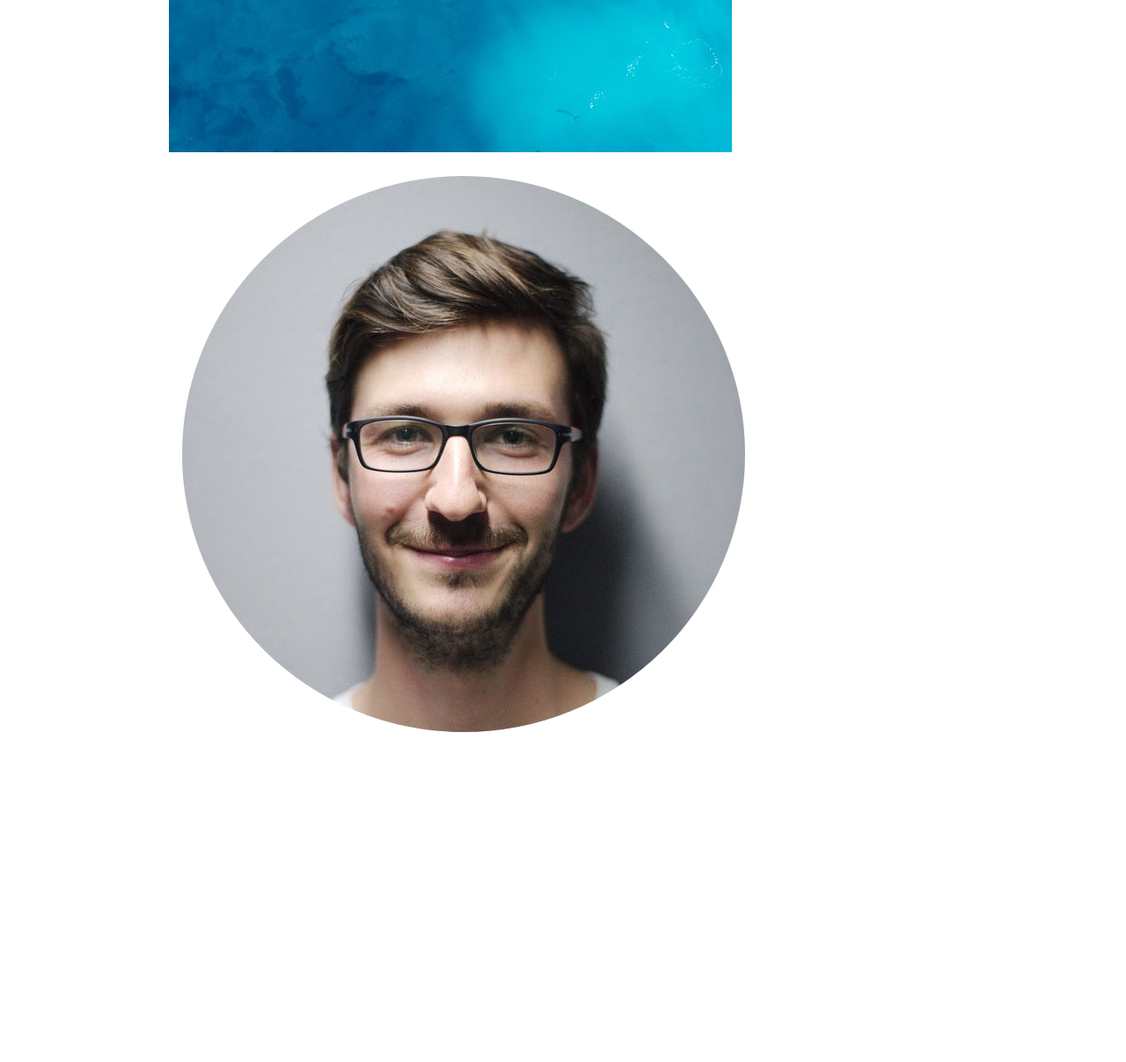
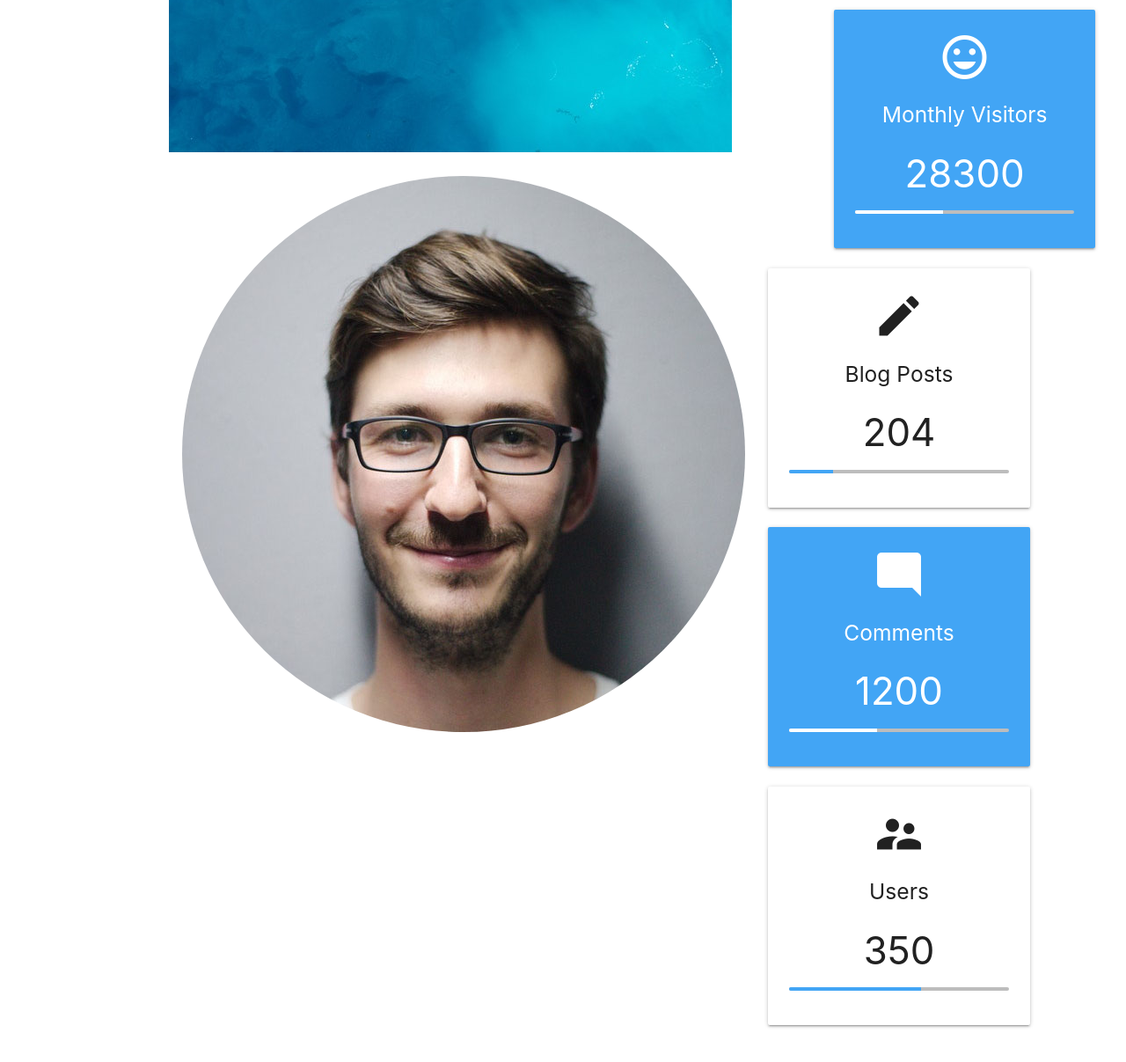
Before and after one commit to tertiussc/madmin, a plain HTML site: page index.html in a window 1280 px wide. Shown: the part 317-1524 px from the top of the page at 88% size. Before the commit the page ends 1304 px from the top, so only its background shows below. Drawn offline with nearby package versions, Linux system fonts and the light colour scheme.

Commit message:
Completyed Stats section and loader and preloader

```diff
--- a/css/main.css
+++ b/css/main.css
@@ -0,0 +1,5 @@
+.loader {
+    position: absolute;
+    top: 50%;
+    left: 47%;
+}
--- a/index.html
+++ b/index.html
@@ -56,7 +56,7 @@
                         <div class="divider"></div>
                     </li>
                     <li>
-                        <a href="#" class="subheader">Account Controls</a>
+                        <a href="#" class="subheader center">Account Controls</a>
                     </li>
                     <li>
                         <a href="login.html" class="waves-effect">logout</a>
@@ -67,7 +67,65 @@
         </div>
         </div>
     </nav>
-
+    <!-- Section: Stats -->
+    <section class="section section-stats">
+        <div class="row">
+            <div class="col s12 m6 l3">
+                <div class="card-panel blue lighten-1 white-text center">
+                    <i class="material-icons medium">insert_emoticon</i>
+                    <h5>Monthly Visitors</h5>
+                    <h3 class="count">28300</h3>
+                    <div class="progress grey lighten-1">
+                        <div class="determinate white" style="width: 40%;"></div>
+                    </div>
+                </div>
+            </div>
+            <div class="col s12 m6 l3">
+                <div class="card-panel center">
+                    <i class="material-icons medium">mode_edit</i>
+                    <h5>Blog Posts</h5>
+                    <h3 class="count">204</h3>
+                    <div class="progress grey lighten-1">
+                        <div class="determinate blue lighten-1" style="width: 20%;"></div>
+                    </div>
+                </div>
+            </div>
+            <div class="col s12 m6 l3">
+                <div class="card-panel blue lighten-1 white-text center">
+                    <i class="material-icons medium">mode_comment</i>
+                    <h5>Comments</h5>
+                    <h3 class="count">1200</h3>
+                    <div class="progress grey lighten-1">
+                        <div class="determinate white" style="width: 40%;"></div>
+                    </div>
+                </div>
+            </div>
+            <div class="col s12 m6 l3">
+                <div class="card-panel center">
+                    <i class="material-icons medium">supervisor_account</i>
+                    <h5>Users</h5>
+                    <h3 class="count">350</h3>
+                    <div class="progress grey lighten-1">
+                        <div class="determinate blue lighten-1" style="width: 60%;"></div>
+                    </div>
+                </div>
+            </div>
+        </div>
+    </section>
+    <!-- Preloader need to be fixed-->
+    <div class="loader preloader-wrapper big active">
+        <div class="spinner-layer spinner-blue-only">
+            <div class="circle-clipper left">
+                <div class="circle"></div>
+            </div>
+            <div class="gap-patch">
+                <div class="circle"></div>
+            </div>
+            <div class="circle-clipper right">
+                <div class="circle"></div>
+            </div>
+        </div>
+    </div>
 
     <!-- Scripts -->
     <!-- JQuery -->
@@ -76,11 +134,34 @@
     <script src="node_modules/materialize-css/dist/js/materialize.min.js"></script>
     <!-- Init Scripts Tags -->
     <script>
-        $(document).ready(function () {
-            // Custom and Init JQueries
-            // Init SideNav
-            $('.button-collapse').sideNav();
-        });
+        // Hide all sections
+        $('.section').hide();
+        // hide preloader
+        $('.loader').fadeOut(1500);
+        // timeout
+        setTimeout(function () {
+            // target document elements
+            $(document).ready(function () {
+                // show section
+                $('.section').fadeIn();
+                // Custom and Init JQueries
+                // Init SideNav
+                $('.button-collapse').sideNav();
+                // counter preloader
+                $('.count').each(function () {
+                    $(this).prop('Counter', 0).animate({
+                        counter: $(this).text()
+                    }, {
+                        duration: 1500,
+                        easing: 'swing',
+                        step: function (now) {
+                            $(this).text(Math.ceil(now))
+                        }
+                    });
+                })
+            });
+
+        }, 1000)
     </script>
 </body>
 
```
